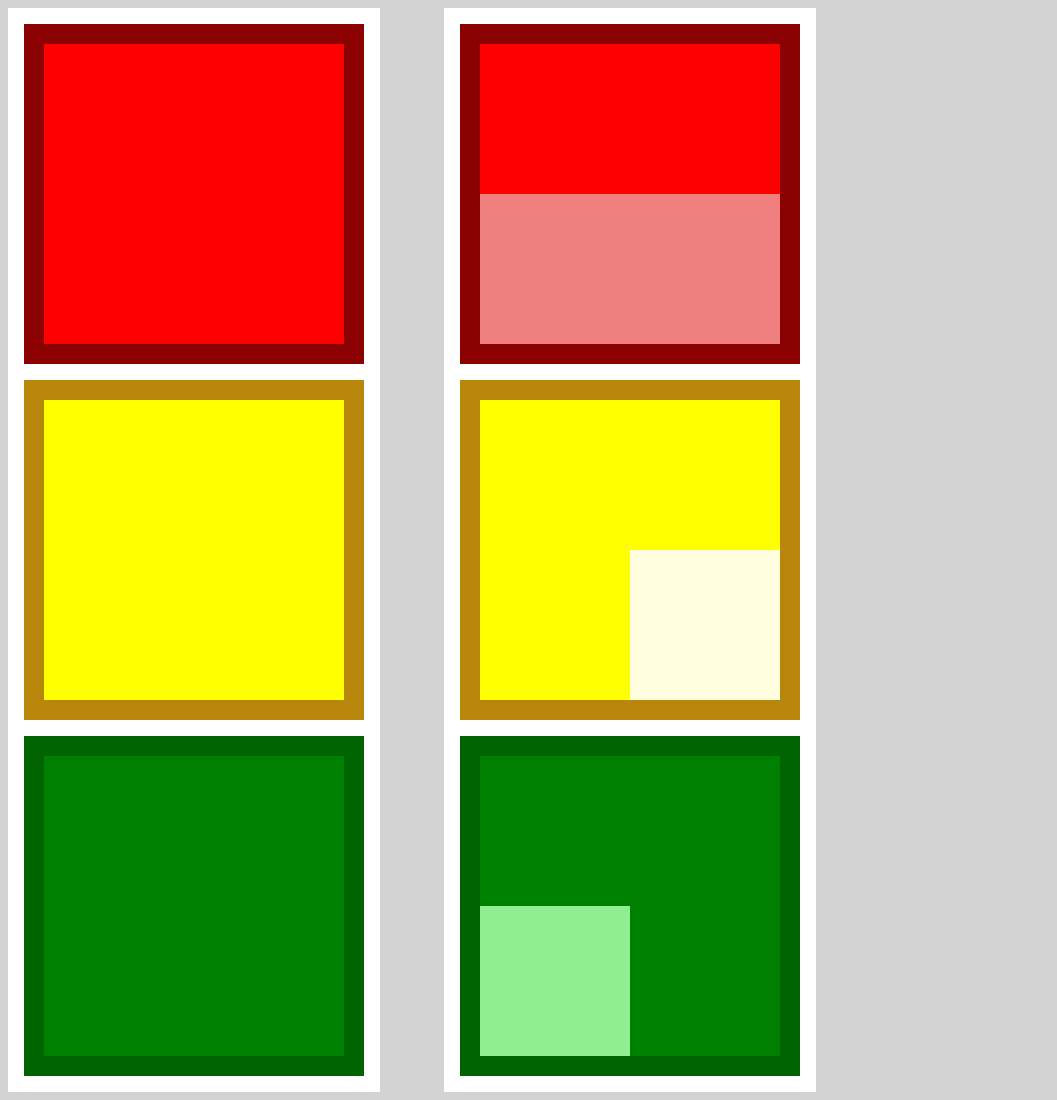
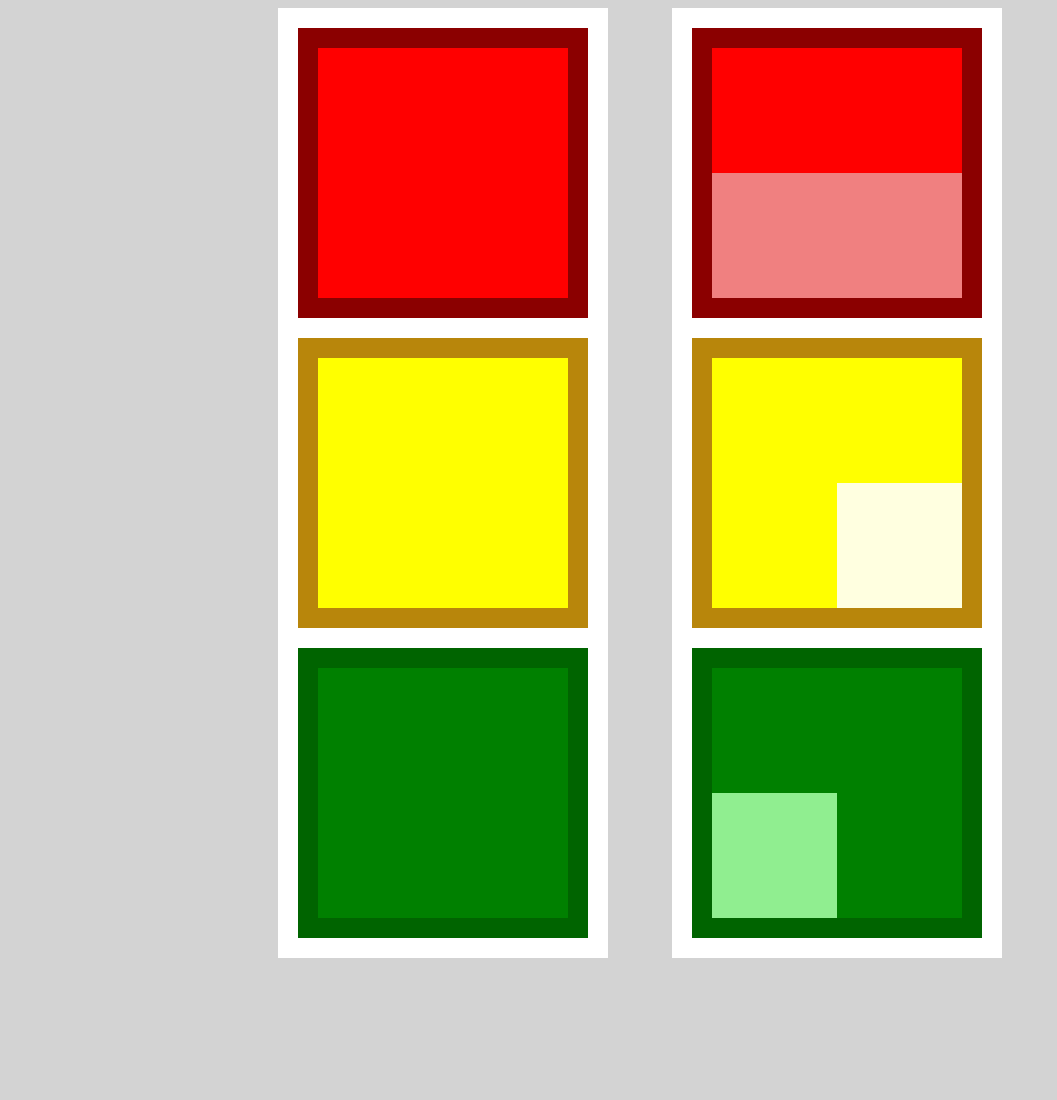
Before and after one commit to ecenursi/trafikljus, a plain HTML site: page index.html in a window 1280 px wide. Shown: the whole page, without its empty margins (0-1057 px from the left). After the commit the page ends 966 px from the top, so only its background shows below. Drawn offline with Linux system fonts and the light colour scheme.

Commit message:
updated pixel sizes

```diff
--- a/style.css
+++ b/style.css
@@ -5,6 +5,7 @@ body {
 .trafic-lights-container {
   display: flex;
   flex-direction: row;
+  justify-content: center;
 }
 
 .container {
@@ -12,27 +13,27 @@ body {
 }
 
 .redbox {
-  width: 300px;
-  height: 300px;
+  width: 250px;
+  height: 250px;
   background-color: red;
-  margin: 16px;
+  margin: 20px;
   border: solid darkred 20px;
 }
 
 .yellowbox {
-  width: 300px;
-  height: 300px;
+  width: 250px;
+  height: 250px;
   background-color: yellow;
-  margin: 16px;
+  margin: 20px;
   border: solid darkgoldenrod 20px;
 
 }
 
 .greenbox {
-  width: 300px;
-  height: 300px;
+  width: 250px;
+  height: 250px;
   background-color: green;
-  margin: 16px;
+  margin: 20px;
   border: solid darkgreen 20px;
 }
 
@@ -47,10 +48,10 @@ body {
 }
 
 .redbox2 {
-  width: 300px;
-  height: 300px;
+  width: 250px;
+  height: 250px;
   background-color: red;
-  margin: 16px;
+  margin: 20px;
   border: solid darkred 20px;
   display: flex;
   justify-content: end;
@@ -65,10 +66,10 @@ body {
 
 
 .yellowbox2 {
-  width: 300px;
-  height: 300px;
+  width: 250px;
+  height: 250px;
   background-color: yellow;
-  margin: 16px;
+  margin: 20px;
   border: solid darkgoldenrod 20px;
   display: flex;
   justify-content: end;
@@ -83,10 +84,10 @@ body {
 
 
 .greenbox2 {
-  width: 300px;
-  height: 300px;
+  width: 250px;
+  height: 250px;
   background-color: green;
-  margin: 16px;
+  margin: 20px;
   border: solid darkgreen 20px;
   display: flex;
   justify-content: start;
```
